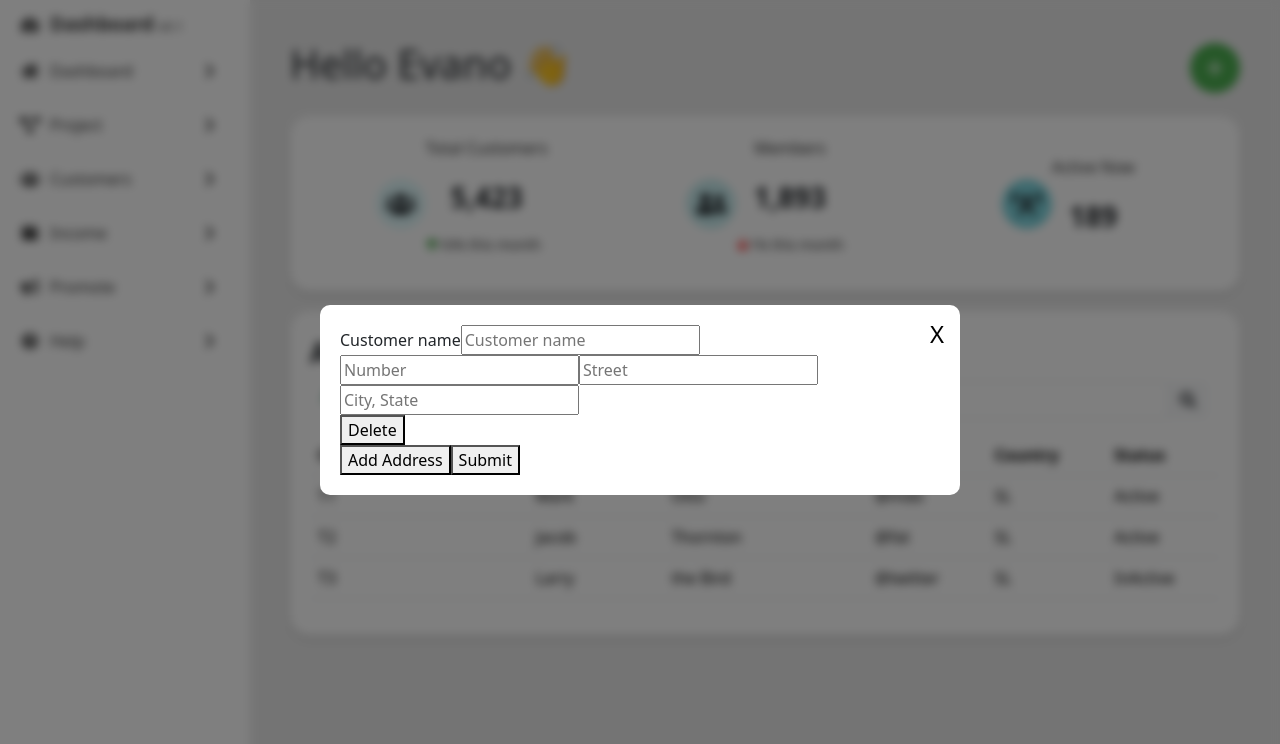
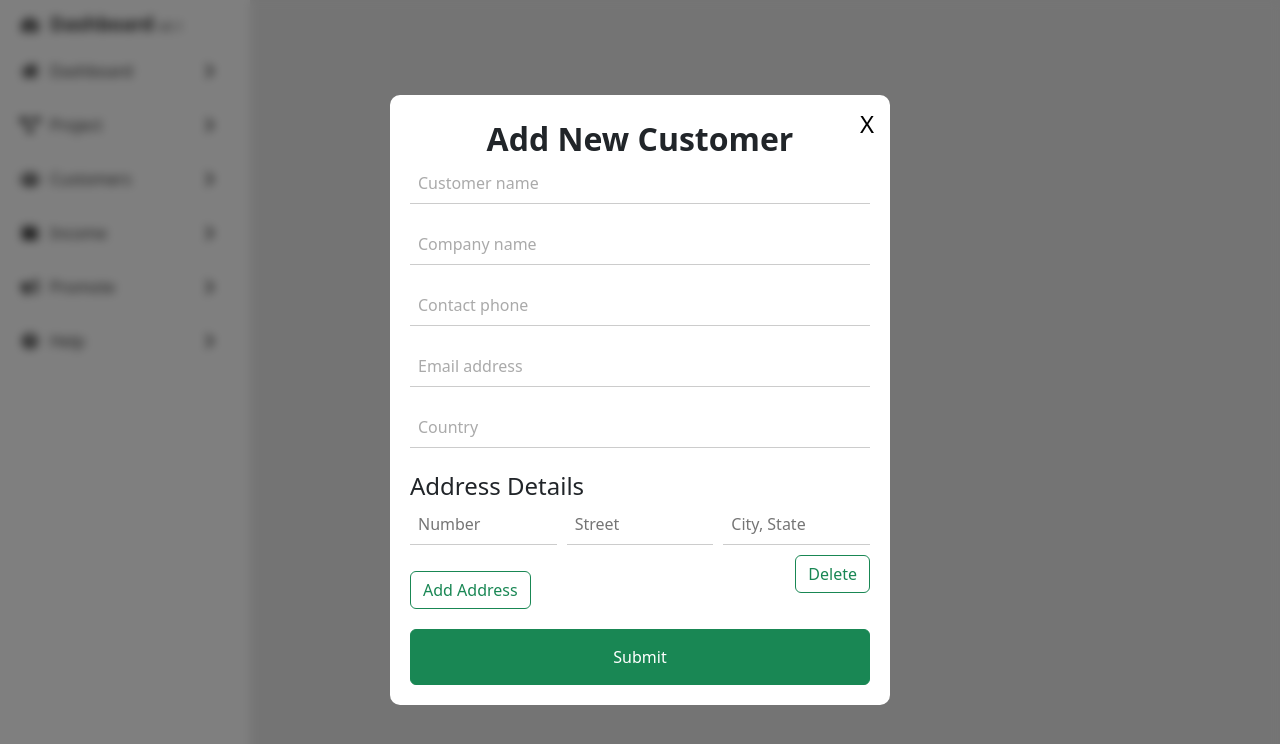
Before and after one commit to SeliyaMindula/Vue.js_Customer_Address_Book, a Vue app: page /add-customer in a window 1280 px wide. Shown: the top 744 px of the page. Built offline with nearby package versions, Linux system fonts and the light colour scheme.

Commit message:
new customer form added done

```diff
--- /dev/null
+++ b/db.json
@@ -0,0 +1,34 @@
+{
+  "customers": [
+    {
+      "name": "Seliya Mindula Kumanayaka",
+      "addresses": [
+        {
+          "number": "fff",
+          "street": "fff",
+          "cityState": "Matara"
+        }
+      ],
+      "company": "test con",
+      "phone": "0713515771",
+      "email": "seliyakumanayaka18@gmail.com",
+      "country": "Sri Lanka",
+      "id": 1
+    },
+    {
+      "name": "sahan thilina",
+      "addresses": [
+        {
+          "number": "aaa",
+          "street": "bbbb",
+          "cityState": "Matara"
+        }
+      ],
+      "company": "test con",
+      "phone": "0769585774",
+      "email": "rostivesto@gufum.com",
+      "country": "Sri Lanka",
+      "id": 2
+    }
+  ]
+}
--- a/package.json
+++ b/package.json
@@ -8,6 +8,7 @@
     "lint": "vue-cli-service lint"
   },
   "dependencies": {
+    "axios": "^1.6.2",
     "bootstrap": "^5.3.2",
     "core-js": "^3.8.3",
     "vue": "^3.2.13",
--- a/src/App.vue
+++ b/src/App.vue
@@ -2,7 +2,7 @@
   <div id="app">
     <AppSidebar />
     <div class="content">
-      <ListView/>
+      <!-- <ListView/> -->
       <RouterView/>
     </div>
   </div>
@@ -10,12 +10,12 @@
 
 <script>
 import AppSidebar from './components/AppSidebar.vue';
-import ListView from './components/ListView.vue';
+// import ListView from './components/ListView.vue';
 
 export default {
   name: 'App',
   components: {
-    ListView,
+    // ListView,
     AppSidebar
   }
 }
--- a/src/components/AddCustomerForm.vue
+++ b/src/components/AddCustomerForm.vue
@@ -6,62 +6,81 @@
     <transition name="slide-up">
         <div class="add-customer-form" v-if="isFormVisible">
             <button class="close-btn" @click="closeForm">X</button>
-        <!-- Form content goes here -->
             <form @submit.prevent="submitForm">
-          <!-- Input fields for customer information -->
-          <div class="form-section">
-            <label>Customer name</label>
-            <input type="text" placeholder="Customer name" v-model="customer.name">
-            <!-- Repeat for other fields -->
+                <div class="fs-2 fw-bold text-center">Add New Customer</div>
+                <div class="form-field">
+                    <input type="text" id="customerName" v-model="customer.name" placeholder="Customer name" />
                 </div>
-
+                <div class="form-field">
+                    <input type="text" id="company" v-model="customer.company" placeholder="Company name" />
+                </div>
+                <div class="form-field">
+                    <input type="tel" id="phone" v-model="customer.phone" placeholder="Contact phone" />
+                </div>
+                <div class="form-field">
+                    <input type="email" id="email" v-model="customer.email" placeholder="Email address" />
+                </div>
+                <div class="form-field">
+                    <input type="text" id="country" v-model="customer.country" placeholder="Country" />
+                </div>
+                <div class="fs-4 fw-normal text-start">Address Details</div>
                 <!-- Dynamic address input fields -->
                 <div class="form-section" v-for="(address, index) in customer.addresses" :key="index">
                     <div class="address-fields">
-              <input type="text" placeholder="Number" v-model="address.number">
-              <input type="text" placeholder="Street" v-model="address.street">
-              <input type="text" placeholder="City, State" v-model="address.cityState">
+                        <input type="text" placeholder="Number" v-model="address.number" />
+                        <input type="text" placeholder="Street" v-model="address.street" />
+                        <input type="text" placeholder="City, State" v-model="address.cityState" />
                     </div>
-            <button @click.prevent="deleteAddress(index)">Delete</button>
+                    <div class="float-end">
+                        <button class="btn btn-outline-success" @click.prevent="deleteAddress(index)">Delete</button>
                     </div>
-          <button @click.prevent="addAddress">Add Address</button>
-
+                </div>
+                <div class="pt-3">
+                    <button class=" btn btn-outline-success" @click.prevent="addAddress">Add Address</button>
+                </div>
                 <!-- Submit button -->
-          <button type="submit" class="submit-btn">Submit</button>
+                <button type="submit" class="submit-btn btn btn-success">Submit</button>
             </form>
         </div>
     </transition>
 </template>
 
 <script>
-  import { ref } from 'vue';
-  import { useRouter } from 'vue-router';
+import { ref } from "vue";
+import { useRouter } from "vue-router";
+import axios from 'axios';
+
 
 export default {
     setup() {
         const router = useRouter();
         const isFormVisible = ref(true);
+
         const customer = ref({
-        name: '',
-        addresses: [{ number: '', street: '', cityState: '' }],
+            name: "",
+            addresses: [{ number: "", street: "", cityState: "" }],
         });
 
         function addAddress() {
-        customer.value.addresses.push({ number: '', street: '', cityState: '' });
+            customer.value.addresses.push({ number: "", street: "", cityState: "" });
         }
 
         function deleteAddress(index) {
             customer.value.addresses.splice(index, 1);
         }
 
-      function submitForm() {
-        // Handle form submission
-        console.log(customer.value);
+        const submitForm = async () => {
+            try {
+                const response = await axios.post('http://localhost:3000/customers', customer.value);
+                console.log("Form submitted: ", response.data);
                 closeForm();
+            } catch (error) {
+                console.error("Error submitting form: ", error);
             }
+        };
 
         function closeForm() {
-        isFormVisible.value = false;
+            isFormVisible.value = true;
             router.go(-1);
         }
 
@@ -97,7 +116,9 @@
     padding: 20px;
     border-radius: 10px;
     z-index: 100;
-    /* Other styling as needed */
+    width: 80%;
+    max-width: 500px;
+    padding: 20px;
 }
 
 .close-btn {
@@ -105,22 +126,77 @@
     top: 10px;
     right: 10px;
     background: none;
+    color: #000000;
     border: none;
     font-size: 1.5rem;
     cursor: pointer;
 }
 
-  .fade-enter-active, .fade-leave-active {
-    transition: opacity 0.5s;
-  }
-  .fade-enter, .fade-leave-to /* .fade-leave-active in <2.1.8 */ {
-    opacity: 0;
+.form-field {
+    margin-bottom: 20px;
 }
 
-  .slide-up-enter-active, .slide-up-leave-active {
-    transition: transform 0.5s;
+.form-field label {
+    display: block;
+    margin-bottom: 5px;
 }
-  .slide-up-enter, .slide-up-leave-to {
-    transform: translateY(30px);
+
+.form-field input[type="text"],
+.form-field input[type="tel"],
+.form-field input[type="email"] {
+    width: 100%;
+    padding: 8px;
+    border: none;
+    border-bottom: 1px solid #ccc;
+    outline: none;
+}
+
+.form-field input::placeholder {
+    color: #aaa;
+}
+
+.address-details {
+    background-color: #fff;
+    /* or any color you prefer */
+    padding: 20px;
+    border-radius: 10px;
+    box-shadow: 0px 0px 15px 0px rgba(0, 0, 0, 0.1);
+    margin-bottom: 20px;
+}
+
+.address-fields {
+    display: flex;
+    gap: 10px;
+    /* Adjust gap as needed */
+    margin-bottom: 10px;
+    /* Space between address fields and the delete button */
+}
+
+.address-fields input {
+    border: none;
+    border-bottom: 1px solid #ccc;
+    /* Light grey bottom border */
+    padding: 8px;
+    outline: none;
+    width: 100%;
+    /* Adjust as needed */
+}
+
+.address-fields input[type="text"]:first-child {
+    flex-grow: 1;
+}
+
+
+button.delete-address {
+    background-color: #f44336;
+    /* Red background for delete button */
+}
+
+.submit-btn {
+    width: 100%;
+    padding: 15px;
+    /* Larger padding for submit button */
+    margin-top: 20px;
+    /* Space above submit button */
 }
 </style>
--- a/src/components/ListView.vue
+++ b/src/components/ListView.vue
@@ -1,7 +1,7 @@
 <template>
     <div class="dashboard">
         <header class="dashboard-header">
-            <h1>Hello Evano 👋</h1>
+            <h1>Hello Evano 👋🏻,</h1>
             <button class="add-customer" @click="goToAddCustomerForm">+</button>
         </header>
         <div class="stats-card">
@@ -73,29 +73,13 @@
                         </tr>
                     </thead>
                     <tbody>
-                        <tr>
-                            <td>T1</td>
-                            <td>Mark</td>
-                            <td>Otto</td>
-                            <td>@mdo</td>
-                            <td>SL</td>
-                            <td>Active</td>
-                        </tr>
-                        <tr>
-                            <td>T2</td>
-                            <td>Jacob</td>
-                            <td>Thornton</td>
-                            <td>@fat</td>
-                            <td>SL</td>
-                            <td>Active</td>
-                        </tr>
-                        <tr>
-                            <td>T3</td>
-                            <td>Larry</td>
-                            <td>the Bird</td>
-                            <td>@twitter</td>
-                            <td>SL</td>
-                            <td>InActive</td>
+                        <tr v-for="customer in customers" :key="customer.id">
+                            <td>{{ customer.name }}</td>
+                            <td>{{ customer.company }}</td>
+                            <td>{{ customer.phone }}</td>
+                            <td>{{ customer.email }}</td>
+                            <td>{{ customer.country }}</td>
+                            <td>{{ customer.status }}</td>
                         </tr>
                     </tbody>
                 </table>
@@ -106,18 +90,32 @@
 
 <script>
 import { useRouter } from 'vue-router';
+import { ref, onMounted } from 'vue';
+import axios from 'axios';
 
 export default {
     name: "ListView",
     setup() {
         const router = useRouter();
+        const customers = ref([]);
 
+        const fetchCustomers = async () => {
+            try {
+                const response = await axios.get('http://localhost:3000/customers');
+                customers.value = response.data;
+            } catch (error) {
+                console.error("Error fetching customers:", error);
+            }
+        };
+
+        onMounted(fetchCustomers);
         const goToAddCustomerForm = () => {
             router.push({ name: 'AddCustomerForm' });
         };
 
         return {
             goToAddCustomerForm,
+            customers
         };
     },
 };
```
Also changed, not shown: src/api/customerService.js (added, +16 -0 lines), 1 other file (tests, documents, lock files or other folders). Lines whose indentation alone changed are shown as unchanged.
